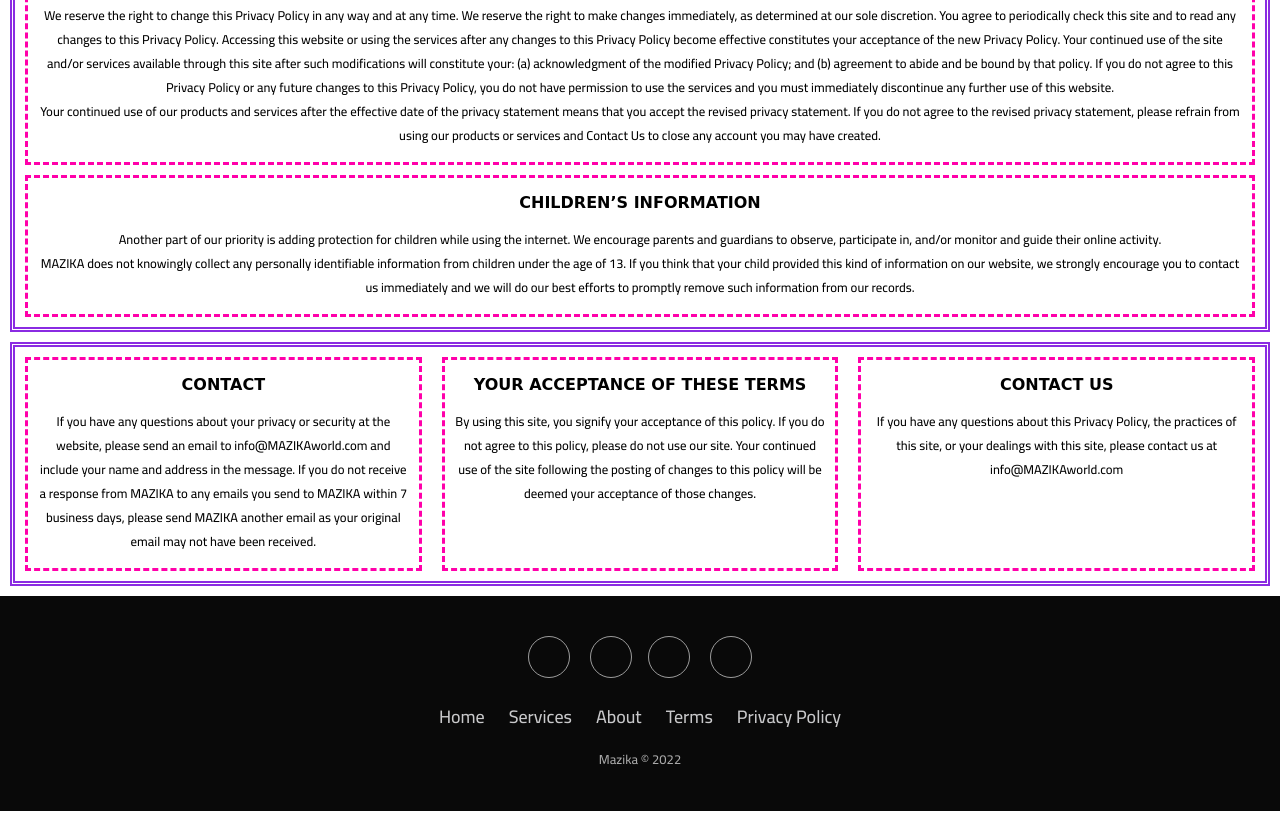
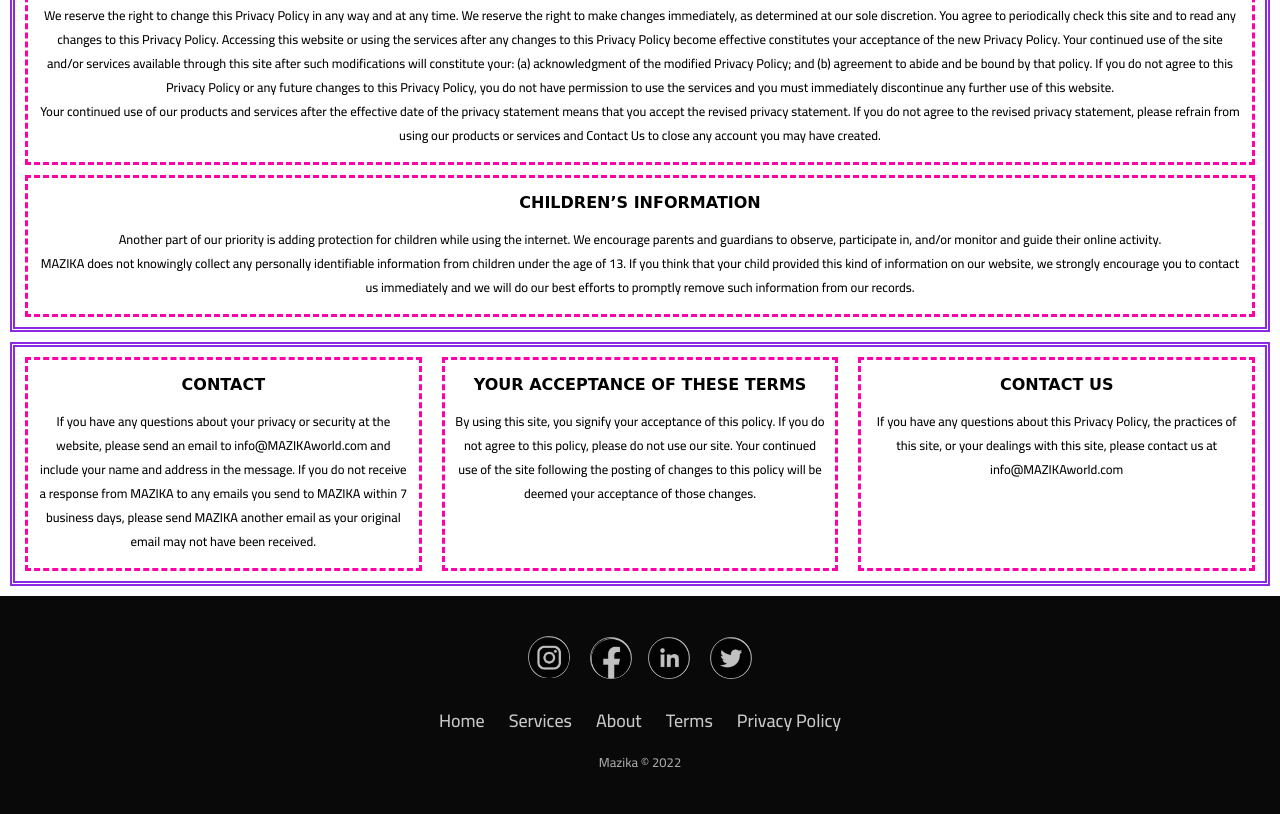
Before and after one commit to RAS369/RAS369.github.io, a plain HTML site: page policy.html in a window 1280 px wide. Shown: the part 2005-2819 px from the top of the page. Drawn offline with Linux system fonts and the light colour scheme; files whose address does not match are found by name; a web font is replaced by a local one.

Commit message:
Update policy.html

```diff
--- a/policy.html
+++ b/policy.html
@@ -164,19 +164,19 @@
         <footer >
             <div class="social">
                 <a href="#">
-                    <i class="icon ion-social-instagram"><img src=".\imags\insta.jpg" alt="">
+                    <i class="icon ion-social-instagram"><img src=".\imgs\insta.jpg" alt="">
                   </i>
                 </a>
                 <a href="#">
-                <i class="icon ion-social-facebook"><img src=".\imags\face.jpg" alt="">
+                <i class="icon ion-social-facebook"><img src=".\imgs\face.jpg" alt="">
                 </i
             </a>
             <a href="#">
-                <i class="icon ion-social-linked-in"><img src=".\imags\in.jpg" alt="">
+                <i class="icon ion-social-linked-in"><img src=".\imgs\in.jpg" alt="">
                 </i>
             </a>
             <a href="#">
-                <i class="icon ion-social-twitter"><img src=".\imags\twitter.jpg" alt="">
+                <i class="icon ion-social-twitter"><img src=".\imgs\twitter.jpg" alt="">
                 </i>
             </a>
         </div>
```
